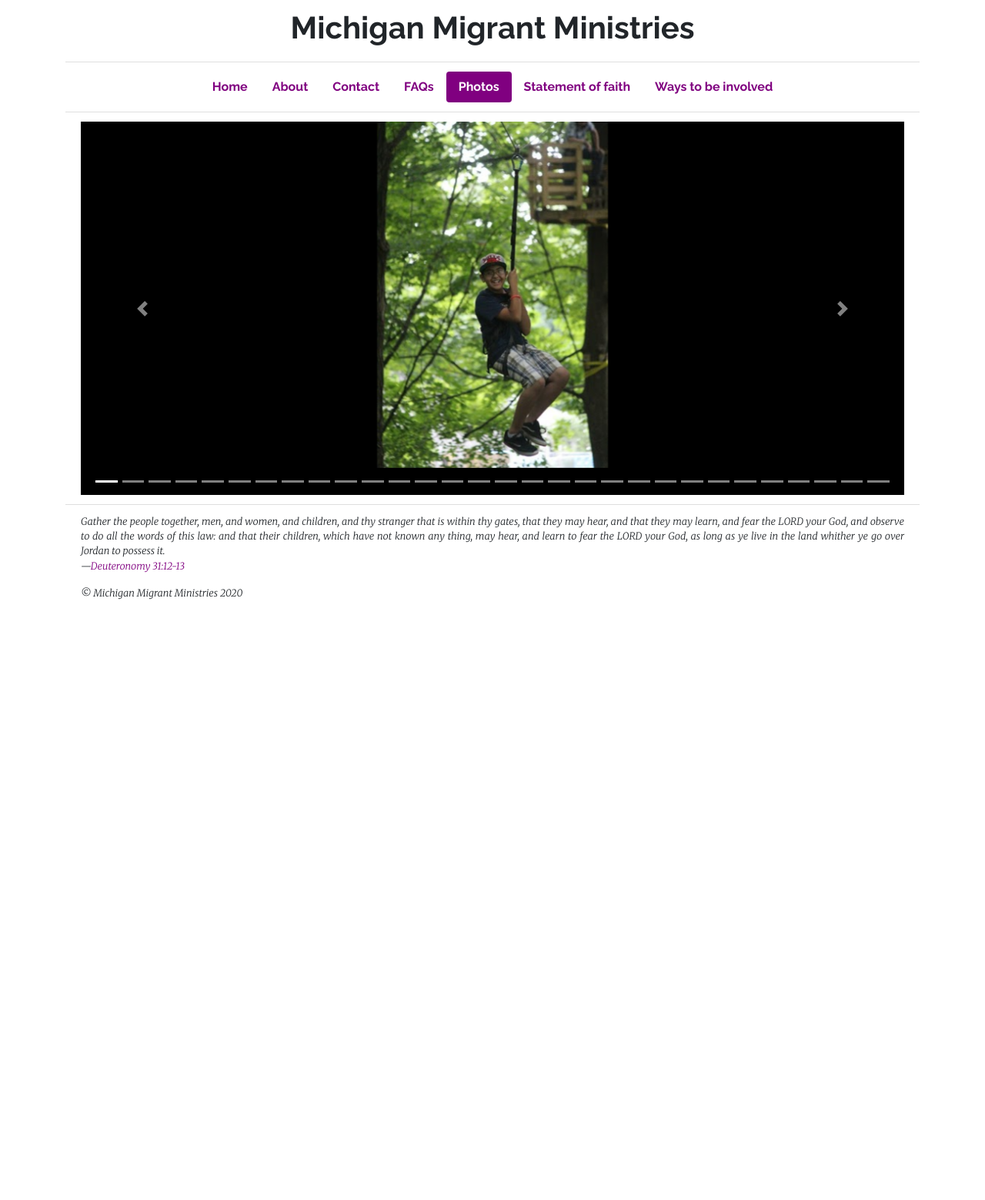
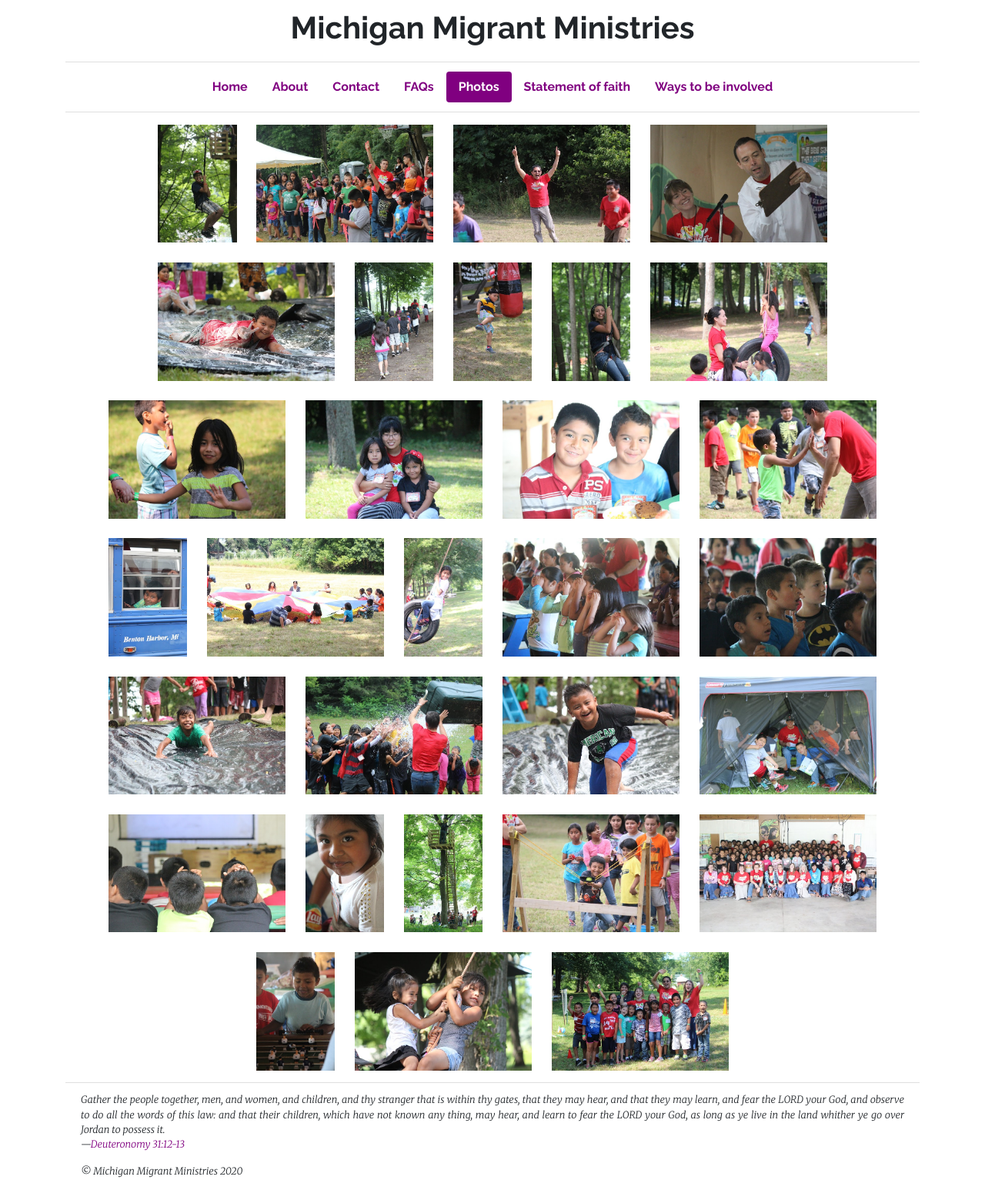
Before and after one commit to michigan-migrant-ministries/website, a Jekyll site: the page built from _pages/photos.html, in a window 1280 px wide. Shown: the whole page at 77% size. Built offline with Jekyll 4.4.1, drawn with Linux system fonts in a browser that asks for light colours; before the commit the page ends 900 px from its top, so only the background shows below that.

Commit message:
Swap photos carousel with just a list of pictures and remove #4 because its aspect ratio is different than the rest

```diff
--- a/_pages/photos.html
+++ b/_pages/photos.html
@@ -2,33 +2,27 @@
 order: 5
 title: Photos
 ---
-<div id="carousel" class="carousel slide" data-ride="carousel" data-interval="5000" data-keyboard="true">
-  <ol class="carousel-indicators">
-    {% assign index = 0 %}
-    {% for photo in site.static_files %}
-    {% if photo.path contains "/assets/photos" %}
-    <li data-target="#carousel" data-slide-to="{{ index }}"{% if index == 0 %} class="active"{% endif %}></li>
-    {% assign index = index | plus: 1 %}
-    {% endif %}
-    {% endfor %}
-  </ol>
-  <div class="carousel-inner">
-    {% assign index = 0 %}
-    {% for photo in site.static_files %}
-    {% if photo.path contains "/assets/photos" %}
-    <div class="carousel-item{% if index == 0 %} active{% endif %}">
-      <img style="object-fit: contain; height: 50vh;" class="w-100" src="{{ photo.path }}">
-    </div>
-    {% assign index = index | plus: 1 %}
-    {% endif %}
-    {% endfor %}
-  </div>
-  <a class="carousel-control-prev" href="#carousel" role="button" data-slide="prev">
-    <span class="carousel-control-prev-icon" aria-hidden="true"></span>
-    <span class="sr-only">Previous</span>
-  </a>
-  <a class="carousel-control-next" href="#carousel" role="button" data-slide="next">
-    <span class="carousel-control-next-icon" aria-hidden="true"></span>
-    <span class="sr-only">Next</span>
-  </a>
+<style>
+  img {
+    object-fit: cover;
+  }
+  @media (orientation: landscape) {
+    img {
+      height: 12vw;
+      margin: 1vw;
+    }
+  }
+  @media (orientation: portrait) {
+    img {
+      height: 12vh;
+      margin: 1vh;
+    }
+  }
+</style>
+<div class="d-flex flex-row flex-wrap justify-content-center" style="margin: -1vh;">
+  {% for photo in site.static_files %}
+  {% if photo.path contains "/assets/photos" %}
+  <img src="{{ photo.path }}">
+  {% endif %}
+  {% endfor %}
 </div>
--- a/_sass/custom.scss
+++ b/_sass/custom.scss
@@ -6,16 +6,6 @@ $headings-font-weight: 700;
 @import "../../_sass/bootstrap/bootstrap";
 b {
   font-weight: 700;
-}
-.carousel {
-  background-color: black;
-  padding-bottom: 35px;
-  .carousel-indicators {
-    background-color: rgba($color: black, $alpha: 0.7);
-    bottom: 0;
-    margin: 0;
-    padding: 1em;
-  }
 }
 h1, h2, h3, h4, h5, h6 {
   text-align: left;
```
Also changed, not shown: 1 other file.
